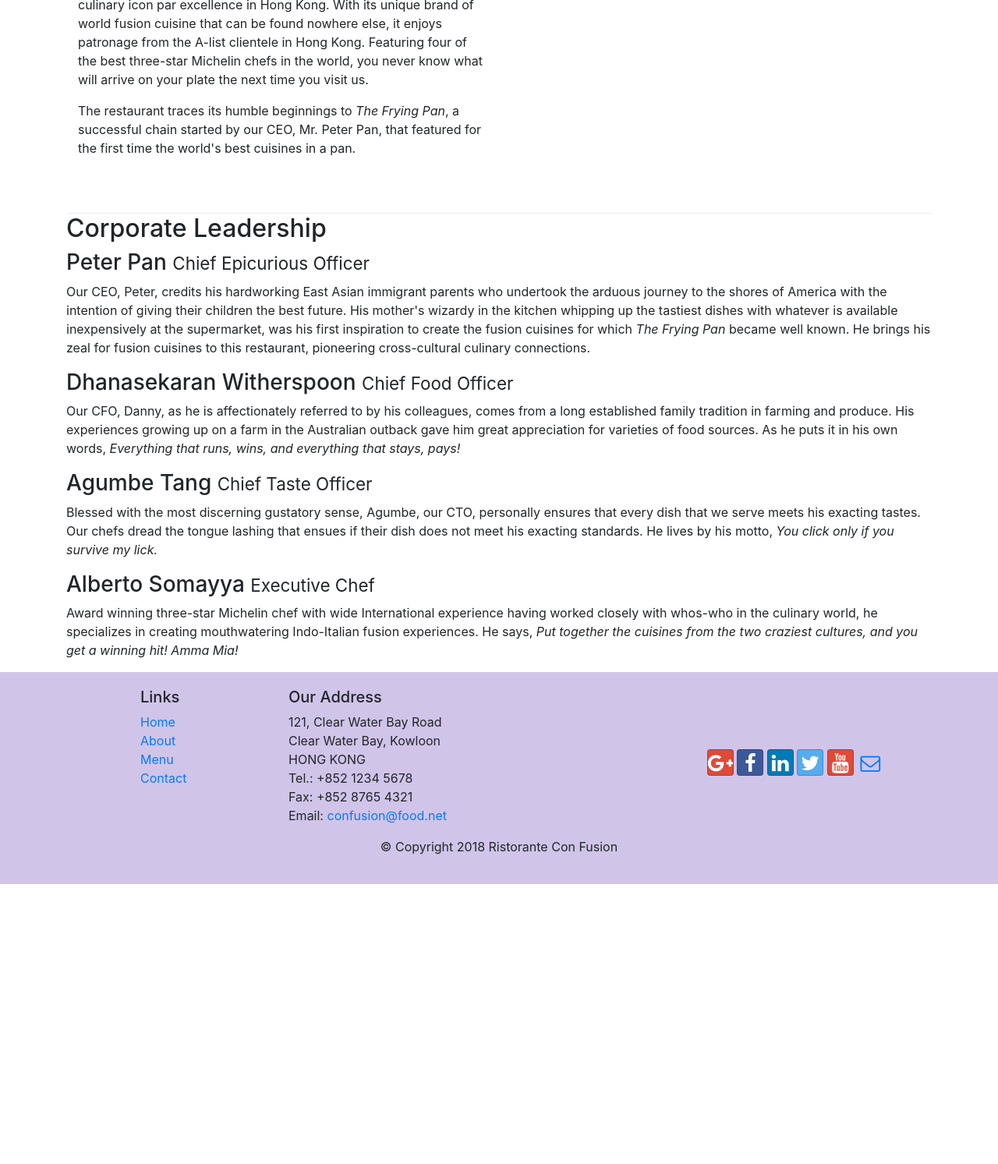
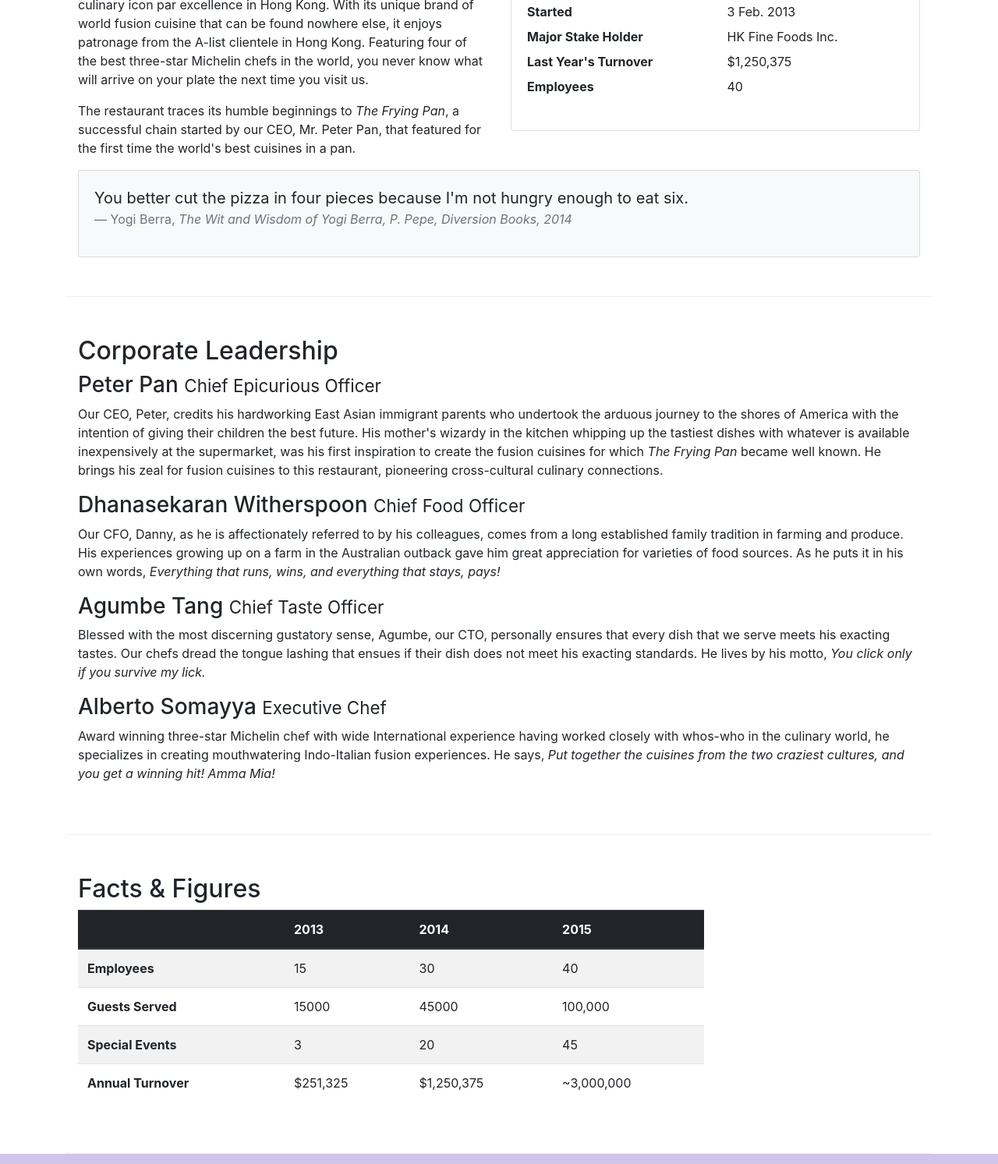
Before and after one commit to santosh143next/Intro-bootstrap, a website: page aboutus.html in a window 1280 px wide. Shown: the part 567-2060 px from the top of the page at 78% size. Before the commit the page ends 1701 px from the top, so only its background shows below. Drawn offline with nearby package versions, Linux system fonts and the light colour scheme.

Commit message:
Tables and Cards

```diff
--- a/aboutus.html
+++ b/aboutus.html
@@ -62,19 +62,40 @@
                 <h2>Our History</h2>
                 <p>Started in 2010, Ristorante con Fusion quickly established itself as a culinary icon par excellence in Hong Kong. With its unique brand of world fusion cuisine that can be found nowhere else, it enjoys patronage from the A-list clientele in Hong Kong.  Featuring four of the best three-star Michelin chefs in the world, you never know what will arrive on your plate the next time you visit us.</p>
                 <p>The restaurant traces its humble beginnings to <em>The Frying Pan</em>, a successful chain started by our CEO, Mr. Peter Pan, that featured for the first time the world's best cuisines in a pan.</p>
-
             </div>
-            <div class="col-12 col-sm">
+            <div class="col-sm">
+                <div class="card">
+                    <h3 class="card-header bg-primary text-white">Facts At a Glance</h3>
+                    <div class="card-body">
+                        <dl class="row">
+                            <dt class="col-6">Started</dt>
+                            <dd class="col-6">3 Feb. 2013</dd>
+                            <dt class="col-6">Major Stake Holder</dt>
+                            <dd class="col-6">HK Fine Foods Inc.</dd>
+                            <dt class="col-6">Last Year's Turnover</dt>
+                            <dd class="col-6">$1,250,375</dd>
+                            <dt class="col-6">Employees</dt>
+                            <dd class="col-6">40</dd>
+                        </dl>
+                    </div>
+                </div>
+            </div>
+            <div class="col-12">
+                <div class="card card-body bg-light">
+                    <blockquote class="blockquote">
+                        <p class="mb-0">You better cut the pizza in four pieces because I'm not hungry enough to eat six.</p>
+                        <footer class="blockquote-footer">Yogi Berra,
+                            <cite title="Source Title">The Wit and Wisdom of Yogi Berra, P. Pepe, Diversion Books, 2014</cite>
+                        </footer>
+                    </blockquote>
+                </div>
             </div>
         </div>
 
 
-        <div class="container " >
-            <div class="row" >
-                <div>
-                    <h2>Corporate Leadership</h2>
-                </div>
-                <div>
+        <div class="row row-content">
+            <div class="col-12">
+                <h2>Corporate Leadership</h2>
                 <h3>Peter Pan <small>Chief Epicurious Officer</small></h3>
                 <p class=" d-none d-sm-block">Our CEO, Peter, credits his hardworking East Asian immigrant parents who undertook the arduous journey to the shores of America with the intention of giving their children the best future. His mother's wizardy in the kitchen whipping up the tastiest dishes with whatever is available inexpensively at the supermarket, was his first inspiration to create the fusion cuisines for which <em>The Frying Pan</em> became well known. He brings his zeal for fusion cuisines to this restaurant, pioneering cross-cultural culinary connections.</p>
                 <h3>Dhanasekaran Witherspoon <small>Chief Food Officer</small></h3>
@@ -83,10 +104,52 @@
                 <p class=" d-none d-sm-block">Blessed with the most discerning gustatory sense, Agumbe, our CTO, personally ensures that every dish that we serve meets his exacting tastes. Our chefs dread the tongue lashing that ensues if their dish does not meet his exacting standards. He lives by his motto, <em>You click only if you survive my lick.</em></p>
                 <h3>Alberto Somayya <small>Executive Chef</small></h3>
                 <p class=" d-none d-sm-block">Award winning three-star Michelin chef with wide International experience having worked closely with whos-who in the culinary world, he specializes in creating mouthwatering Indo-Italian fusion experiences. He says, <em>Put together the cuisines from the two craziest cultures, and you get a winning hit! Amma Mia!</em></p>
-                </div>
             </div>
        </div>
-
+       <div class="row row-content">
+           <div class="col-12 col-sm-9">
+               <h2>Facts &amp; Figures</h2>
+               <div class="table-responsive">
+                   <table class="table table-striped">
+                       <thead class="thead-dark">
+                        <tr>
+                            <th>&nbsp;</th>
+                            <th>2013</th>
+                            <th>2014</th>
+                            <th>2015</th>
+                        </tr>
+                       </thead>
+                       <tbody>
+                           <tr>
+                               <th>Employees</th>
+                               <td>15</td>
+                               <td>30</td>
+                               <td>40</td>
+                           </tr>
+                           <tr>
+                               <th>Guests Served</th>
+                               <td>15000</td>
+                               <td>45000</td>
+                               <td>100,000</td>
+                           </tr>
+                           <tr>
+                               <th>Special Events</th>
+                               <td>3</td>
+                               <td>20</td>
+                               <td>45</td>
+                           </tr>
+                           <tr>
+                               <th>Annual Turnover</th>
+                               <td>$251,325</td>
+                               <td>$1,250,375</td>
+                               <td>~3,000,000</td>
+                           </tr>
+                       </tbody>
+                   </table>
+               </div>
+           </div>
+           <div class="col-12 col-sm-3"></div>
+       </div>
     </div>
 
     <footer class="footer">
```
